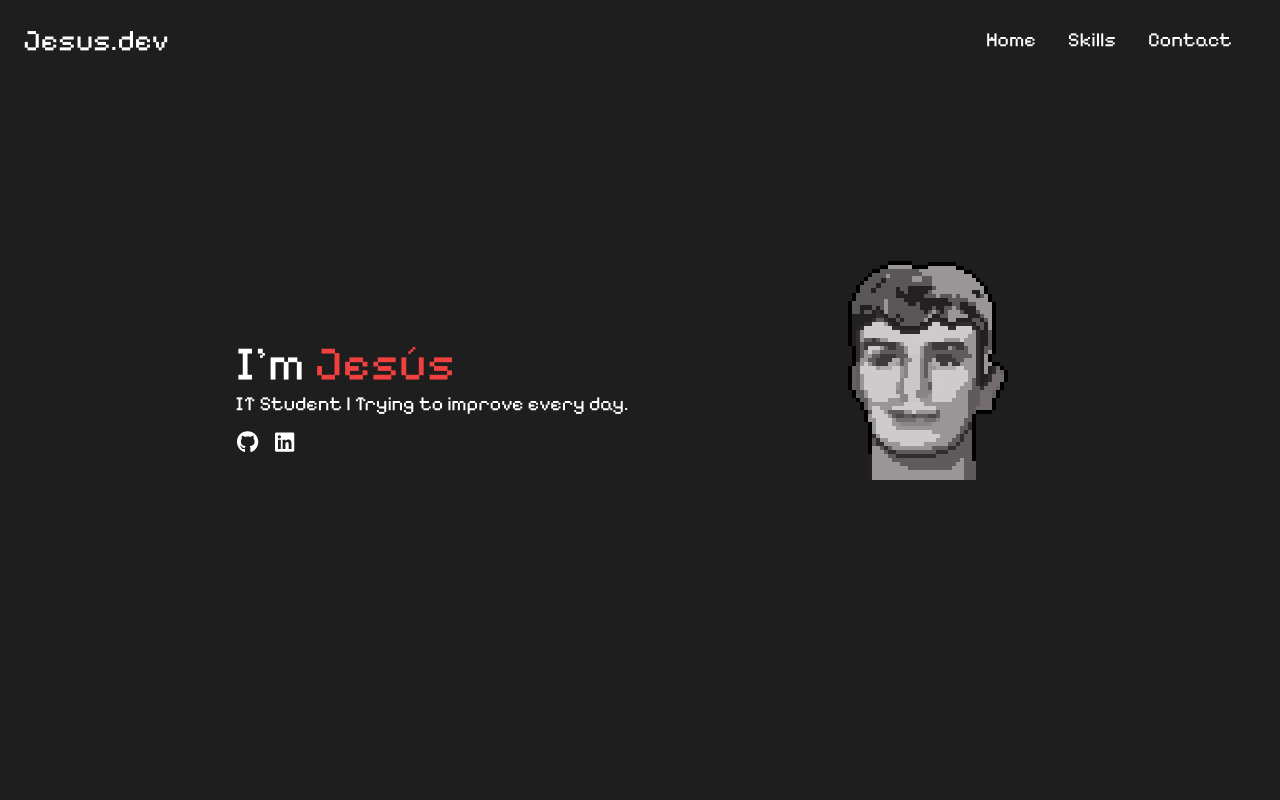
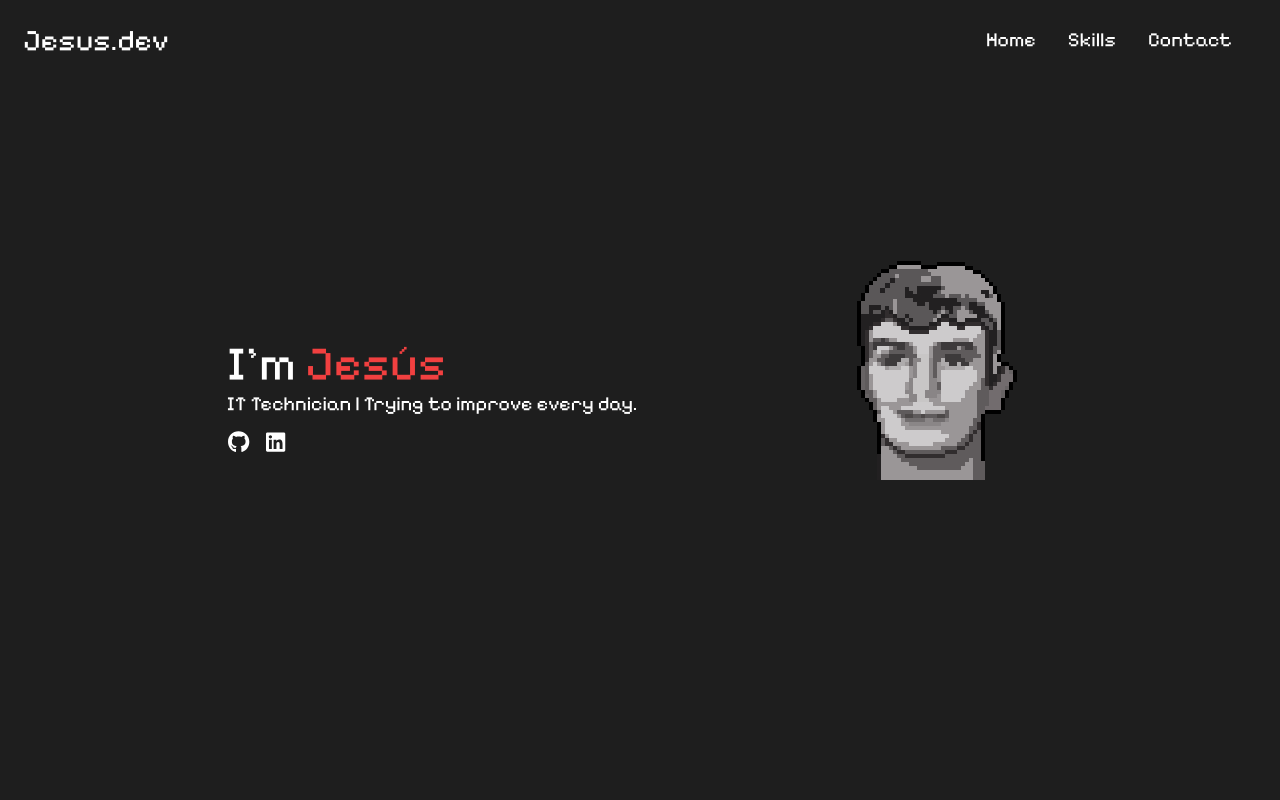
Before and after one commit to jesusramiireez/portfolioReact, a React (Create React App) app: page / in a window 1280 px wide. Shown: the top 800 px of the page. Built offline with nearby package versions, Linux system fonts and the light colour scheme.

Commit message:
Puesto editado

```diff
--- a/src/components/Intro/intro.js
+++ b/src/components/Intro/intro.js
@@ -10,10 +10,10 @@ const Intro = () => {
         <section id='introContainer'>
             <div className='textContainer'>
                 <span>I'm <span className='introName'>Jesús</span></span>
-                <p className='aboutText'>IT Student | Trying to improve every day.</p>
+                <p className='aboutText'>IT Technician | Trying to improve every day.</p>
                 <div className='iconPanel'>
                     <a href="https://github.com/jesusramiireez" target="_blank" rel="noopener noreferrer"><FontAwesomeIcon icon={faGithub} /></a>
-                    <a href="https://www.linkedin.com/in/jes%C3%BAs-ram%C3%ADrez-bbbb7021a/" target="_blank" rel="noopener noreferrer"><FontAwesomeIcon icon={faLinkedin} /></a>
+                    <a href="https://www.linkedin.com/in/jesusramireez/" target="_blank" rel="noopener noreferrer"><FontAwesomeIcon icon={faLinkedin} /></a>
                 </div>
             </div>
             <div className='imageContainer'><img src={bg} alt='PixelArt' className='bg'/></div>
```
